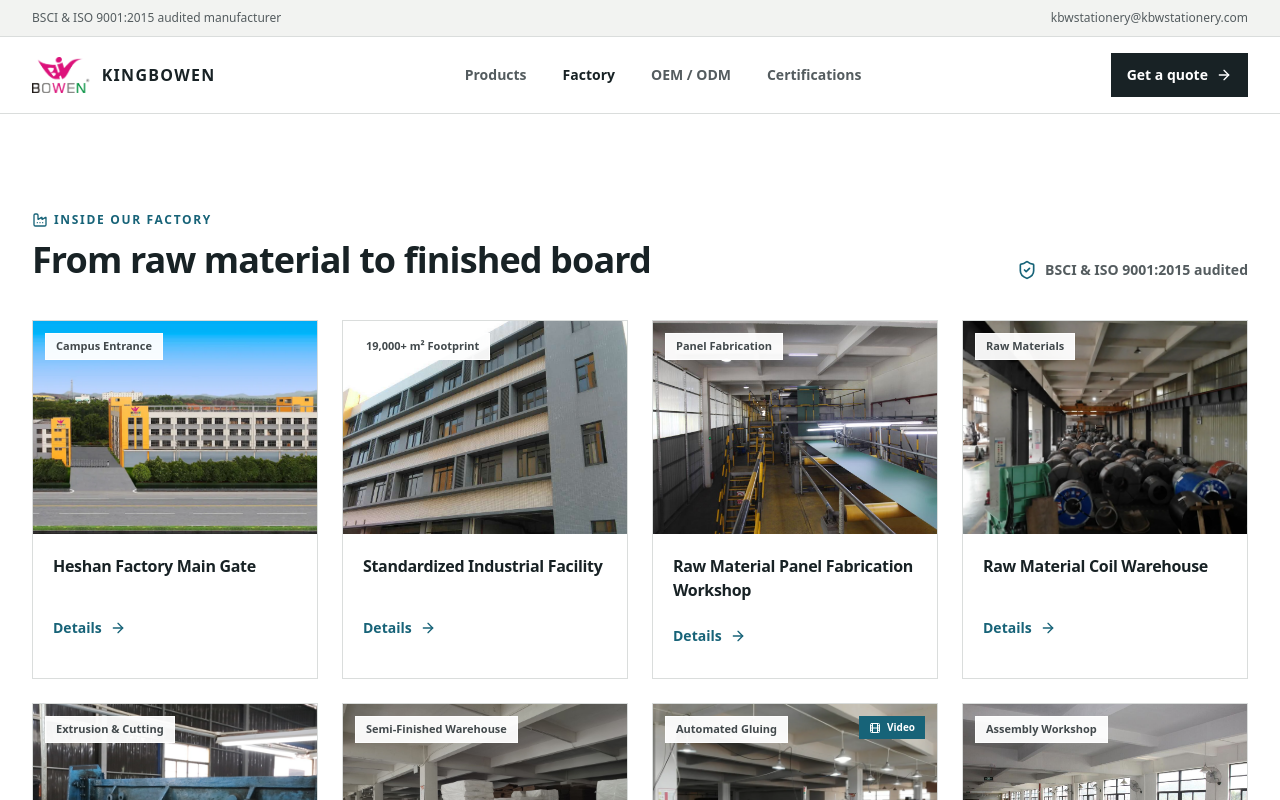
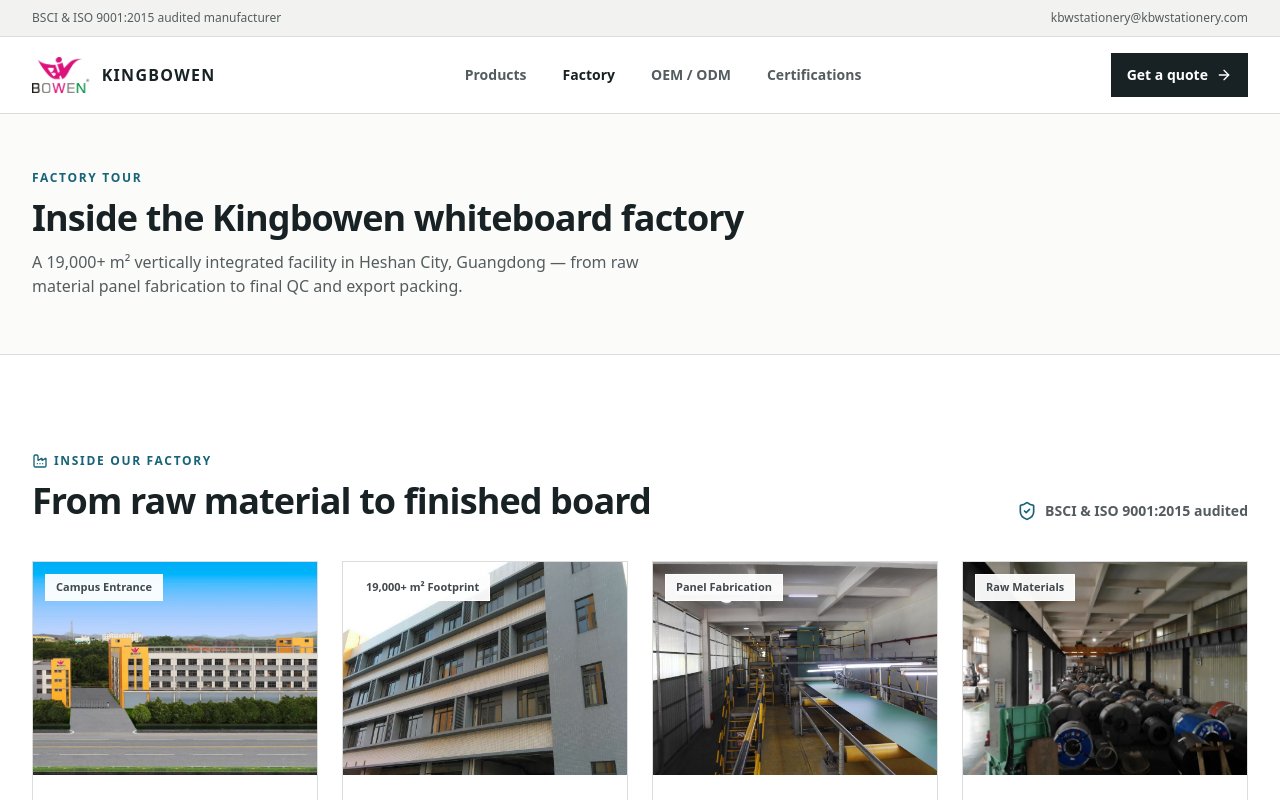
Before and after one commit to kbwstationery/kingbowen-site, a React (Vite) app: page /factory in a window 1280 px wide. Shown: the top 800 px of the page. Built offline with nearby package versions, Linux system fonts and the light colour scheme.

Commit message:
fix(seo): add unique H1 to products, factory and contact pages

```diff
--- a/src/components/ProductMatrix.jsx
+++ b/src/components/ProductMatrix.jsx
@@ -3,7 +3,7 @@ import { useNavigate, Link } from 'react-router-dom';
 import { ArrowRight, Layers, Sliders, X } from 'lucide-react';
 import { products, categories } from '../data/products';
 
-export default function ProductMatrix({ onSelectedForContact, limit, showTabs = true }) {
+export default function ProductMatrix({ onSelectedForContact, limit, showTabs = true, heading = 'Product Matrix', headingTag = 'h2' }) {
   const navigate = useNavigate();
   const [activeTab, setActiveTab] = useState('all');
   const [activeSpecProduct, setActiveSpecProduct] = useState(null);
@@ -28,7 +28,7 @@ export default function ProductMatrix({ onSelectedForContact, limit, showTabs =
           <div className="inline-flex items-center gap-1.5 text-xs font-bold uppercase tracking-[0.14em] text-accent mb-3">
             <Layers className="w-4 h-4" /> Official Catalog
           </div>
-          <h2 className="text-3xl sm:text-4xl font-semibold text-primary tracking-tight mb-3">Product Matrix</h2>
+          {React.createElement(headingTag, { className: 'text-3xl sm:text-4xl font-semibold text-primary tracking-tight mb-3' }, heading)}
           <p className="text-sm text-secondary">Direct from the Heshan City Jinbowen factory floor — every model is manufactured in-house.</p>
         </div>
 
--- a/src/pages/ContactPage.jsx
+++ b/src/pages/ContactPage.jsx
@@ -10,6 +10,13 @@ export default function ContactPage() {
         description="Contact Kingbowen for whiteboard OEM/ODM quotes. Share your product, quantity and customization requirements. Email kbwstationery@kbwstationery.com or WhatsApp +86 18127527882."
         canonicalPath="/contact"
       />
+      <section className="bg-[#fbfbfa] border-b border-border py-10 md:py-14">
+        <div className="max-w-7xl mx-auto px-4 sm:px-6 lg:px-8">
+          <div className="text-xs font-bold uppercase tracking-[0.14em] text-accent mb-3">Contact</div>
+          <h1 className="text-3xl sm:text-4xl font-semibold text-primary tracking-tight">Request a quote from the factory</h1>
+          <p className="mt-3 text-secondary max-w-2xl">Tell us the product, quantity and customization requirements. We will prepare the relevant catalog and quotation.</p>
+        </div>
+      </section>
       <RfqFunnel />
     </>
   );
--- a/src/pages/FactoryPage.jsx
+++ b/src/pages/FactoryPage.jsx
@@ -24,6 +24,13 @@ export default function FactoryPage() {
         canonicalPath="/factory"
       />
       <JsonLd data={videoSchema} />
+      <section className="bg-[#fbfbfa] border-b border-border py-10 md:py-14">
+        <div className="max-w-7xl mx-auto px-4 sm:px-6 lg:px-8">
+          <div className="text-xs font-bold uppercase tracking-[0.14em] text-accent mb-3">Factory Tour</div>
+          <h1 className="text-3xl sm:text-4xl font-semibold text-primary tracking-tight">Inside the Kingbowen whiteboard factory</h1>
+          <p className="mt-3 text-secondary max-w-2xl">A 19,000+ m² vertically integrated facility in Heshan City, Guangdong — from raw material panel fabrication to final QC and export packing.</p>
+        </div>
+      </section>
       <FactoryTour />
       <RfqFunnel />
     </>
--- a/src/pages/ProductsPage.jsx
+++ b/src/pages/ProductsPage.jsx
@@ -30,7 +30,7 @@ export default function ProductsPage() {
       />
       <JsonLd data={itemListSchema} />
       <TrustBar />
-      <ProductMatrix />
+      <ProductMatrix heading="Whiteboard Products" headingTag="h1" />
       <RfqFunnel />
     </>
   );
```
